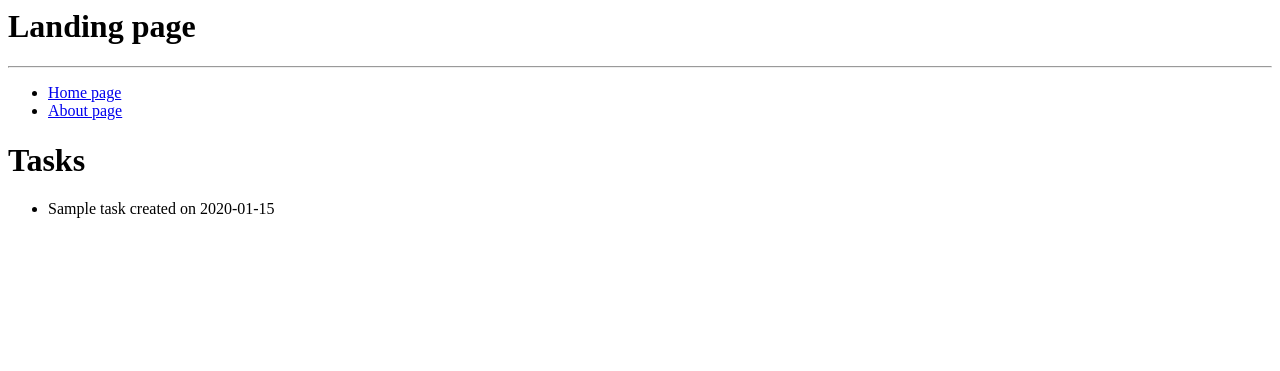
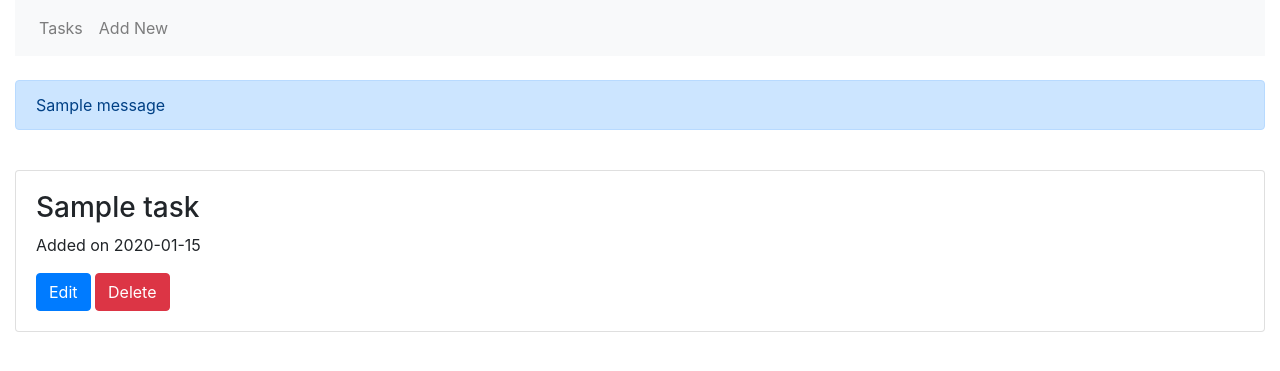
Before and after one commit to saigontrade88/Coursera_First_Web_App_Flask, a Flask app: page / in a window 1280 px wide. Shown: the top 371 px of the page. Run offline with Flask 2, Linux system fonts and the light colour scheme; tables that the repository leaves empty hold one stand-in row (values such as "Sample post"); one stand-in notice (Sample message) is shown; some libraries are stand-ins or nearby versions.

Commit message:
Task7_Updating the templates

```diff
--- a/route.py
+++ b/route.py
@@ -1,5 +1,5 @@
 from app import app, db
-from flask import render_template, redirect, url_for
+from flask import render_template, redirect, url_for, flash, get_flashed_messages
 from datetime import datetime
 from models import Task
 from datetime import datetime
@@ -24,6 +24,7 @@ def about():
         t = Task(title=form.title.data, date=datetime.utcnow())
         db.session.add(t)
         db.session.commit()
+        flash('Task added to the database')
         print('Submitted title', form.title.data)
         return redirect(url_for('index'))
     return render_template('about.html',
--- a/templates/base.html
+++ b/templates/base.html
@@ -1,14 +1,35 @@
-<head>
-    <title>cpr4llp</title>
-</head>
+<!doctype html>
+<html lang="en">
+  <head>
+    <!-- Required meta tags -->
+    <meta charset="utf-8">
+    <meta name="viewport" content="width=device-width, initial-scale=1, shrink-to-fit=no">
 
-<h1>{{ current_title }}</h1>
+    <!-- Bootstrap CSS -->
+    <link rel="stylesheet" href="https://stackpath.bootstrapcdn.com/bootstrap/4.5.0/css/bootstrap.min.css" integrity="sha384-9aIt2nRpC12Uk9gS9baDl411NQApFmC26EwAOH8WgZl5MYYxFfc+NcPb1dKGj7Sk" crossorigin="anonymous">
 
-<hr>
-<ul>
-<li><a href="{{ url_for('index')}}">Home page</a></li>
-<li><a href="{{ url_for('about')}}">About page</a></li>
-</ul>
-
-{% block main %}
-{% endblock %}
+    <title>Tasks</title>
+  </head>
+  <body>
+    <div class="container-fluid">
+      <nav class="navbar navbar-expand-lg navbar-light bg-light">
+        <ul class="navbar-nav">
+          <li class="nav-item"><a href="{{ url_for('index') }}" class="nav-link">Tasks</a></li>
+          <li class="nav-item"><a href="{{ url_for('about') }}" class="nav-link">Add New</a></li>
+        </ul>
+      </nav>
+      <br>
+      {% with messages = get_flashed_messages() %}
+        {% if messages %}
+          {% for message in messages %}
+          <div class="alert alert-primary">
+            {{ message }}
+          </div>
+          {% endfor %}
+        {% endif %}
+      {% endwith %}
+      <br>
+      {% block main %}{% endblock %}
+    </div>
+  </body>
+</html>
--- a/templates/index.html
+++ b/templates/index.html
@@ -1,10 +1,14 @@
 {% extends "base.html" %}
 
 {% block main %}
-<h1>Tasks</h1>
-<ul>
-    {% for task in tasks%}
-        <li>{{ task.title }} created on {{ task.date }}</li>
-    {% endfor %}
-</ul>
+  {% for task in tasks %}
+    <div class="card">
+      <div class="card-body">
+        <h3>{{ task.title }}</h3>
+        <p>Added on {{ task.date }}</p>
+        <a href="#" class="btn btn-primary">Edit</a>
+        <a href="#" class="btn btn-danger">Delete</a>
+      </div>
+    </div>
+  {% endfor %}
 {% endblock %}
```
Also changed, not shown: templates/delete.html (added, +19 -0 lines), templates/edit.html (added, +18 -0 lines).
